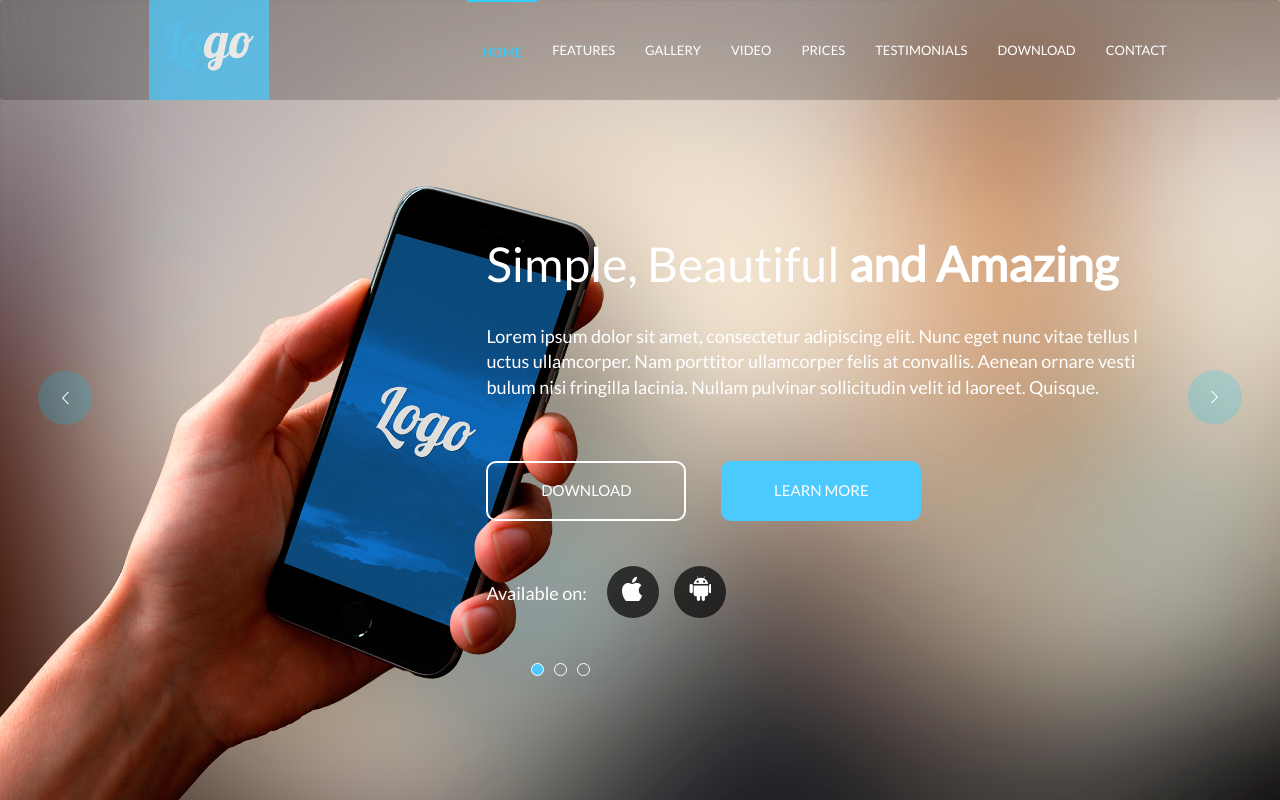
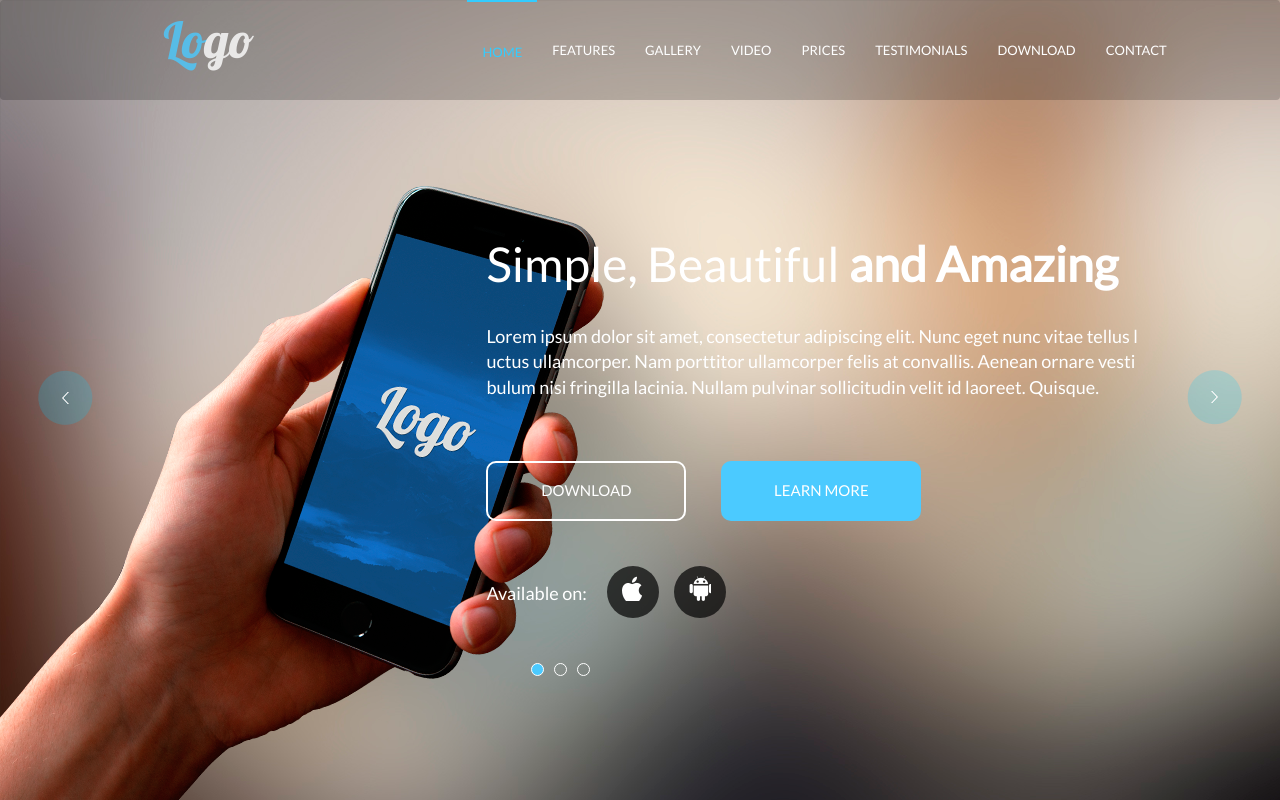
Before and after one commit to sunnyjake/frontendTask, a plain HTML site: page index.html in a window 1280 px wide. In both pictures the pointer is over the link "Logo". Shown: the top 800 px of the page. Drawn offline with nearby package versions, Linux system fonts and the light colour scheme; no server answers.

Commit message:
Update stylesheet.css

```diff
--- a/css/stylesheet.css
+++ b/css/stylesheet.css
@@ -484,9 +484,9 @@ p.p_title{
         padding: 0;
         margin:0;
     }
-    .navbar-default .navbar-nav > li > a:hover,
-    .navbar-default .navbar-nav > li > a:active,
-    .navbar-default .navbar-nav > li > a:visited{
+    .main .navbar-default .navbar-nav > li > a:hover,
+    .main .navbar-default .navbar-nav > li > a:active,
+    .main .navbar-default .navbar-nav > li > a:visited{
         text-decoration: none;
         color:#fff;
         background-color: rgba(75, 202, 255, 0);
```
